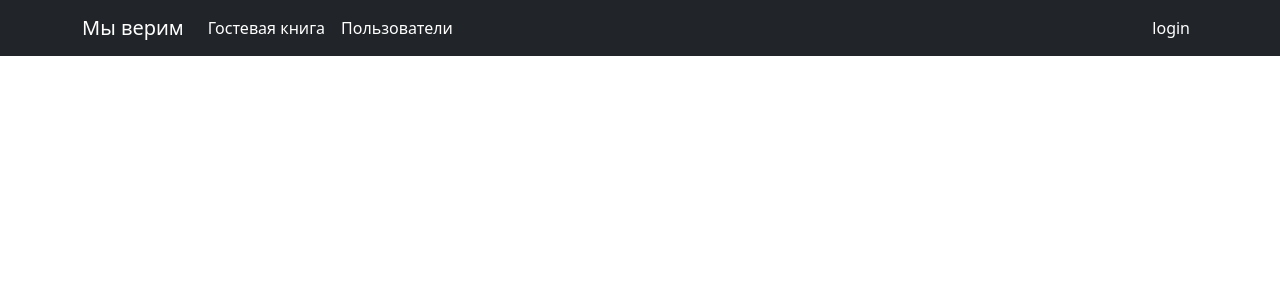
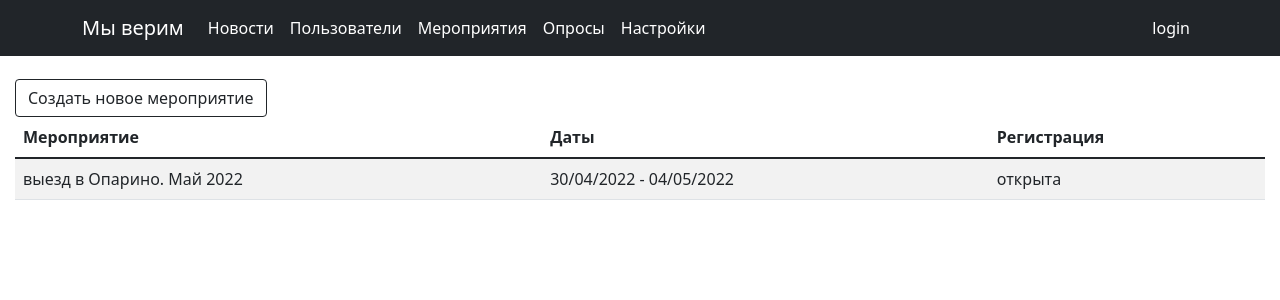
Before and after one commit to lunevs/my-blog, a React (Create React App) app: page /events in a window 1280 px wide. Shown: the top 300 px of the page. Built offline with nearby package versions, Linux system fonts and the light colour scheme; no server answers.

Commit message:
рефакторинг в блог

```diff
--- a/src/App.js
+++ b/src/App.js
@@ -17,6 +17,7 @@ import './App.css'
 import OneBlog from "./components/oneblog";
 import UserInfo from "./components/userinfo";
 import UserEdit from "./components/useredit";
+import Events from "./components/events";
 
 
 const App = () => {
@@ -40,10 +41,19 @@ const App = () => {
                     <Navbar.Collapse id="responsive-navbar-nav">
                         <Nav className="me-auto">
                             <Nav.Link href='#' as='span'>
-                                <Link to="/blogs">Гостевая книга</Link>
+                                <Link to="/blogs">Новости</Link>
                             </Nav.Link>
                             <Nav.Link href="#" as="span">
                                 <Link to="/users">Пользователи</Link>
+                            </Nav.Link>
+                            <Nav.Link href="#" as="span">
+                                <Link to="/events">Мероприятия</Link>
+                            </Nav.Link>
+                            <Nav.Link href="#" as="span">
+                                <Link to="/questions">Опросы</Link>
+                            </Nav.Link>
+                            <Nav.Link href="#" as="span">
+                                <Link to="/settings">Настройки</Link>
                             </Nav.Link>
                         </Nav>
                         <Nav>
@@ -75,6 +85,8 @@ const App = () => {
                 <Route path='/users' element={user ? <UsersList /> : <Navigate replace to='/login' />} />
                 <Route path='/reg' element={<RegPage />} />
                 <Route path='/login' element={<AuthUser />} />
+                <Route path='/events' element={<Events />} />
+                <Route path='/settings' element={<div />} />
             </Routes>
 
         </Router>
--- /dev/null
+++ b/src/components/events.js
@@ -0,0 +1,134 @@
+import React from "react";
+import { useEffect, useState } from 'react'
+import { useSelector } from "react-redux";
+import { Button, Col, Form, Row, Table } from "react-bootstrap";
+import Togglable from "./togglable";
+
+const Events = () => {
+
+    const [eventsList, setEventsList] = useState([{
+        title: 'выезд в Опарино. Май 2022',
+        fromDate: '30/04/2022',
+        toDate: '04/05/2022',
+        description: 'какое-то подробное описание мероприятия... какое-то подробное описание мероприятия... ' +
+            'какое-то подробное описание мероприятия... какое-то подробное описание мероприятия... ' +
+            'какое-то подробное описание мероприятия... какое-то подробное описание мероприятия... ' +
+            'какое-то подробное описание мероприятия... какое-то подробное описание мероприятия... ' +
+            'какое-то подробное описание мероприятия... какое-то подробное описание мероприятия... ' +
+            'какое-то подробное описание мероприятия... какое-то подробное описание мероприятия... ' +
+            'какое-то подробное описание мероприятия... какое-то подробное описание мероприятия... ' +
+            'какое-то подробное описание мероприятия... какое-то подробное описание мероприятия... ',
+        isClosed: false,
+        images: []
+    }])
+    const [regStatus, setRegStatus] = useState(true)
+
+    const currentUser = useSelector(state => state.user)
+
+    useEffect(() => {
+        if (currentUser.status && currentUser.status === 'admin') {
+            console.log('you are Admin', currentUser)
+        } else {
+            console.log('you are NOT Admin', currentUser)
+        }
+
+    }, [])
+
+    const addEventHandle = (event) => {
+        event.preventDefault()
+
+        const newEvent = {
+            title: event.target.title.value,
+            fromDate: event.target.fromDate.value,
+            toDate: event.target.toDate.value,
+            description: event.target.description.value,
+            isClosed: event.target.status.value,
+            author: event.target.author.value,
+            images: []
+        }
+        console.log(newEvent)
+        setEventsList(eventsList.concat(newEvent))
+    }
+
+    return (
+        <div className='pageBody'>
+
+            <Togglable blockTitle={null} buttonLabel='Создать новое мероприятие'>
+                <Form onSubmit={addEventHandle}>
+                    <Form.Group as={Row} className="mb-3">
+                        <Form.Label column sm="3">Название мероприятия:</Form.Label>
+                        <Col sm="9">
+                            <Form.Control type="text" id='addEventTitle' name='title' />
+                        </Col>
+                    </Form.Group>
+
+                    <Form.Group as={Row} className="mb-3">
+                        <Form.Label column sm="3">Дата начала:</Form.Label>
+                        <Col sm="9">
+                            <Form.Control type="date" id='addEventStart' name='fromDate' />
+                        </Col>
+                    </Form.Group>
+
+                    <Form.Group as={Row} className="mb-3">
+                        <Form.Label column sm="3">Дата завершения:</Form.Label>
+                        <Col sm="9">
+                            <Form.Control type="date" id='addEventEnd' name='toDate' />
+                        </Col>
+                    </Form.Group>
+
+                    <Form.Group as={Row} className="mb-3">
+                        <Form.Label column sm="3">Описание:</Form.Label>
+                        <Col sm="9">
+                            <Form.Control as="textarea" id='addEventDescription' name='description' rows={3} />
+                        </Col>
+                    </Form.Group>
+
+                    <Form.Group as={Row} className="mb-3">
+                        <Form.Label column sm="3">Статус регистрации:</Form.Label>
+                        <Col sm="9">
+                            <Form.Check
+                                type="switch"
+                                id="addEventStatus"
+                                label="открыта"
+                                name='status'
+                                checked={regStatus}
+                                onChange={() => setRegStatus(!regStatus)}
+                            />
+                        </Col>
+                    </Form.Group>
+
+                    <Form.Group as={Row} className="mb-3">
+                        <Form.Label column sm="3">Создатель мероприятия:</Form.Label>
+                        <Col sm="9">
+                            <Form.Control readOnly type="text" id='addEventAuthor' name='author' defaultValue={currentUser.username} />
+                        </Col>
+                    </Form.Group>
+
+                    <Button variant="outline-dark" type='submit'>Сохранить</Button>
+                </Form>
+            </Togglable>
+
+
+            <Table striped>
+                <thead>
+                    <tr>
+                        <th>Мероприятие</th>
+                        <th>Даты</th>
+                        <th>Регистрация</th>
+                    </tr>
+                </thead>
+                <tbody>
+                    {eventsList.map(event =>
+                        <tr>
+                            <td>{event.title}</td>
+                            <td>{event.fromDate} - {event.toDate}</td>
+                            <td>{event.isClosed ? 'закрыта' : 'открыта'}</td>
+                        </tr>
+                    )}
+                </tbody>
+            </Table>
+        </div>
+    )
+}
+
+export default Events
```
